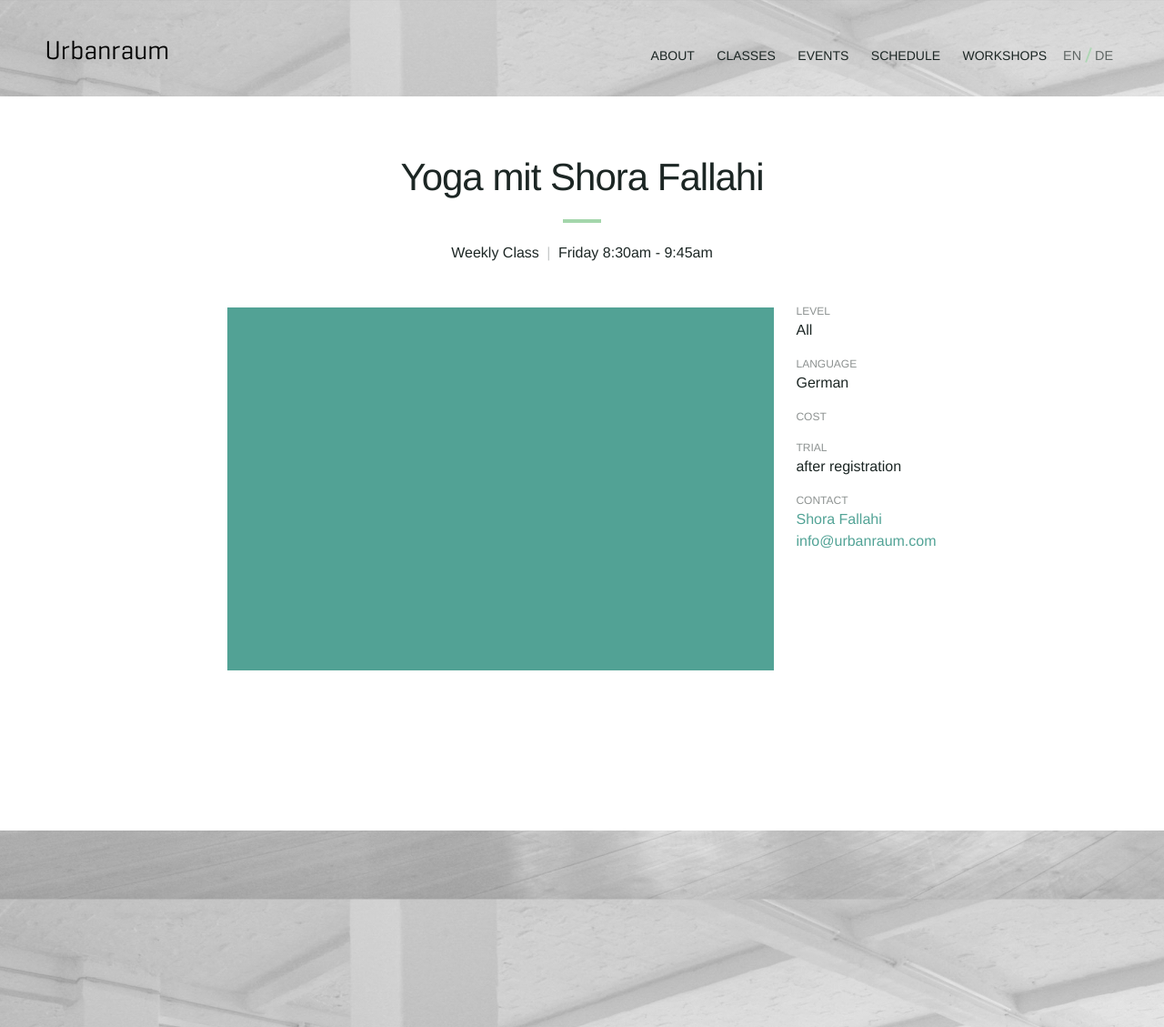
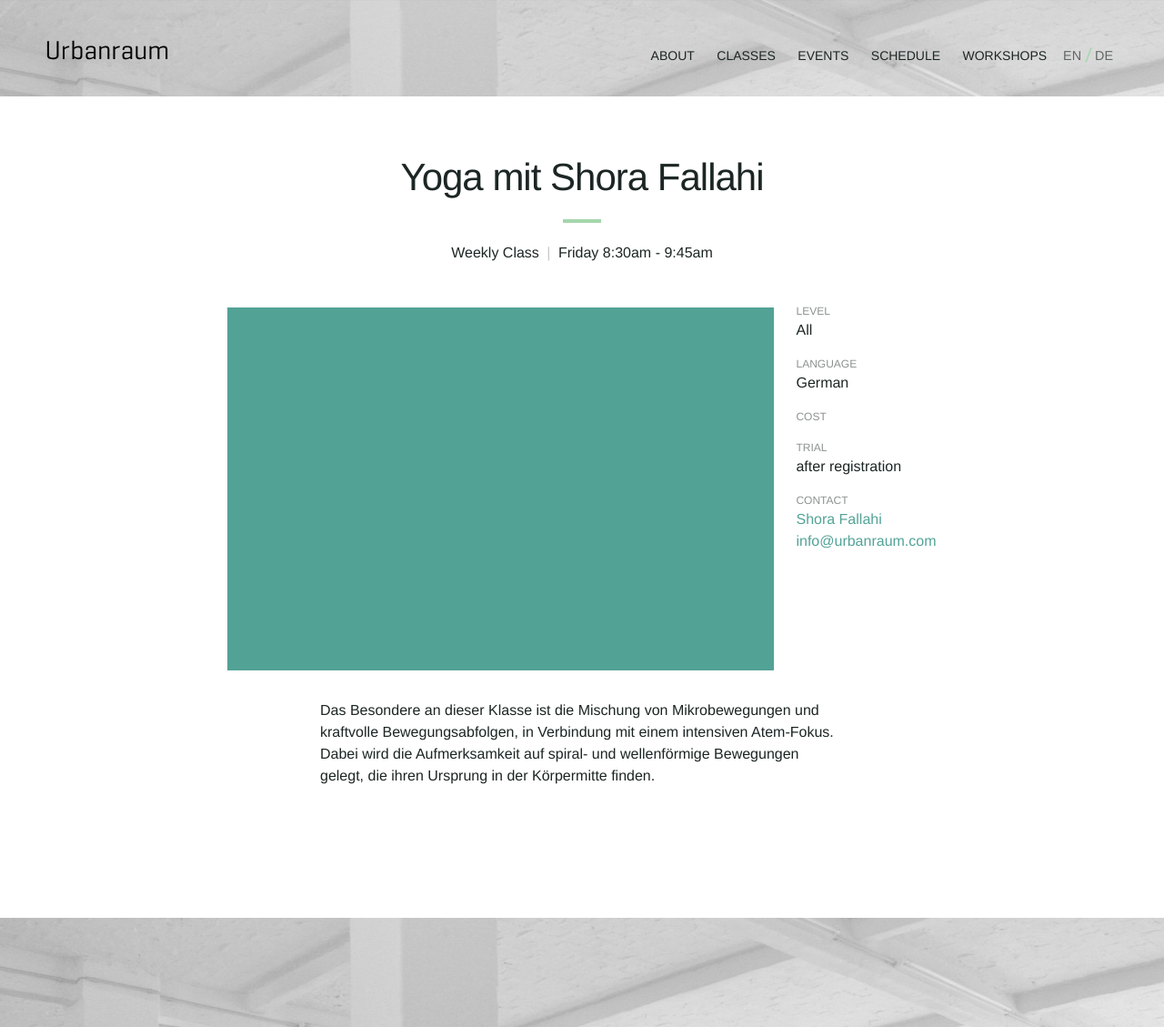
Before and after one commit to Kriesse/urbanraum, a Jekyll site: the page built from _classes/yoga-shora.md, in a window 1280 px wide. Shown: the whole page at 91% size. Built offline with Jekyll 4.4.1, drawn with Linux system fonts in a browser that asks for light colours; nearby versions of some CDN libraries.

Commit message:
Update yoga-shora.md

```diff
--- a/_classes/yoga-shora.md
+++ b/_classes/yoga-shora.md
@@ -29,7 +31,9 @@
 
 description_en:
 
-description_de: |
+description_de:
+  Das Besondere an dieser Klasse ist die Mischung von Mikrobewegungen und kraftvolle Bewegungsabfolgen, in Verbindung mit einem intensiven Atem-Fokus.
+  Dabei wird die Aufmerksamkeit auf spiral- und wellenförmige Bewegungen gelegt, die ihren Ursprung in der Körpermitte finden.
 
 
 
```
Also changed, not shown: other parts of _classes/yoga-shora.md (+2 -0 lines).
